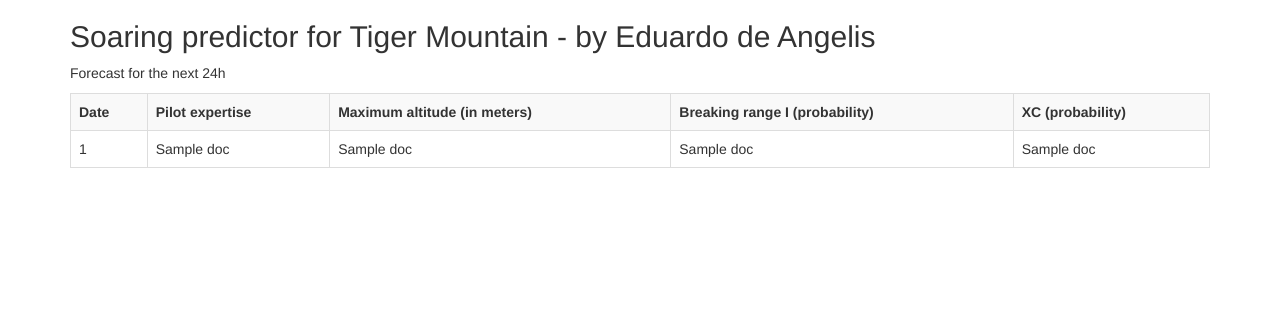
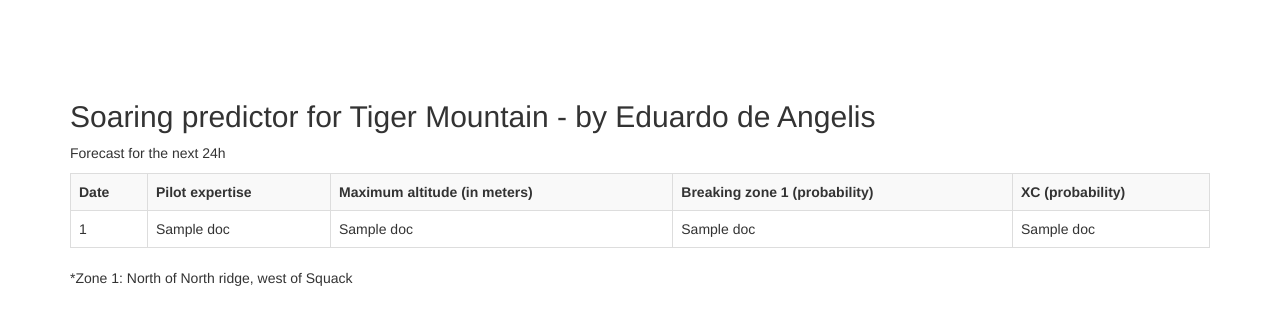
Before and after one commit to eddietheangel/soaring_predictor, a Python web app: template templates/forecast.html in a window 1280 px wide. Shown: the top 325 px of the page. Run offline with Jinja, Linux system fonts and the light colour scheme; the template is opened without the code that fills it: most values are stand-ins (such as "Sample title", 1, 10 or a date in 2020); some libraries are stand-ins or nearby versions.

Commit message:
adding note in the template

```diff
--- a/templates/forecast.html
+++ b/templates/forecast.html
@@ -9,7 +9,7 @@
 <body>
 
 <div class="container">
-  <div class="row">
+  <div class="row" style="padding-top:80px">
     <div class="col-lg-12">
 
       <h2>Soaring predictor for Tiger Mountain - by Eduardo de Angelis</h2>
@@ -19,7 +19,7 @@
           <th>Date</th>
           <th>Pilot expertise</th>
           <th>Maximum altitude (in meters)</th>
-          <th>Breaking range I (probability)</th>
+          <th>Breaking zone 1 (probability)</th>
           <th>XC (probability)</th>
         <TR>
         {% for doc in docs %}
@@ -31,6 +31,7 @@
         </TR>
         {% endfor %}
       </table>
+      <p>*Zone 1: North of North ridge, west of Squack</p>
     </div>
   </div>
 </div>
```
